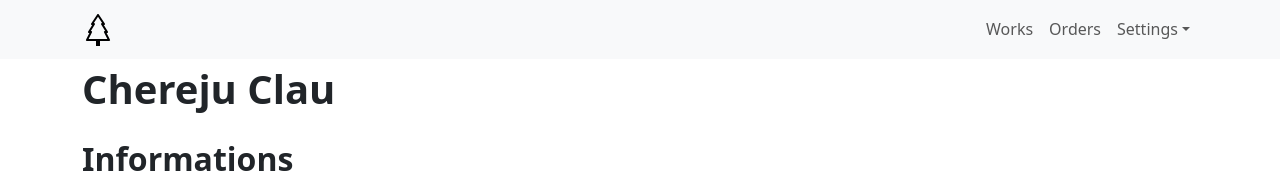
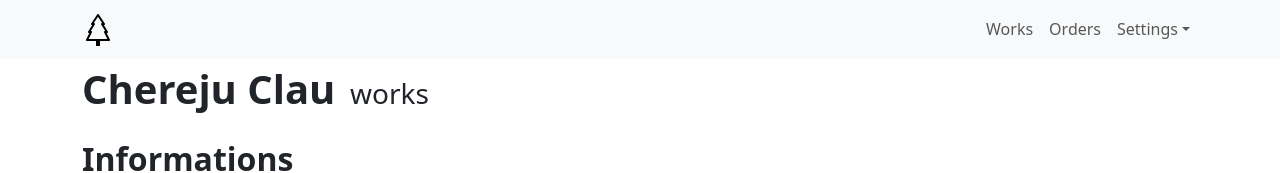
Before and after one commit to BudyBuilding/asztalos, a React (Create React App) app in the folder asztalos/: page / in a window 1280 px wide. Shown: the top 173 px of the page. Built offline with nearby package versions, Linux system fonts and the light colour scheme.

Commit message:
Rename and modify some fonts in client analyzer.

```diff
--- a/asztalos/src/App.js
+++ b/asztalos/src/App.js
@@ -2,7 +2,7 @@ import "./App.css";
 import Login from "./components/modules/login";
 import Dashboard from "./components/modules/dashboard";
 import Navbar from "./components/modules/navigationbar";
-import Clientanalyzer from "./components/reusable/Client-analyzer";
+import Clientanalyzer from "./components/reusable/clientAnalyzer";
 
 import "bootstrap/dist/css/bootstrap.min.css"; // Importáljuk a Bootstrap stíluslapot
 
--- a/asztalos/src/components/reusable/Client-analyzer.js
+++ b/asztalos/src/components/reusable/clientAnalyzer.js
@@ -43,7 +43,10 @@ function Clientanalyzer() {
   return (
     <>
       <div class="container d-xl-block">
-        <p className="fs-1 fw-bold text-start">Chereju Clau</p>
+        <p className="fs-3  text-start">
+          <span className="fs-1 fw-bold">Chereju Clau</span>
+          &nbsp; works
+        </p>
       </div>
       <div class="container d-xl-block">
         <p className="fs-2 fw-bold text-start">Informations</p>
```
